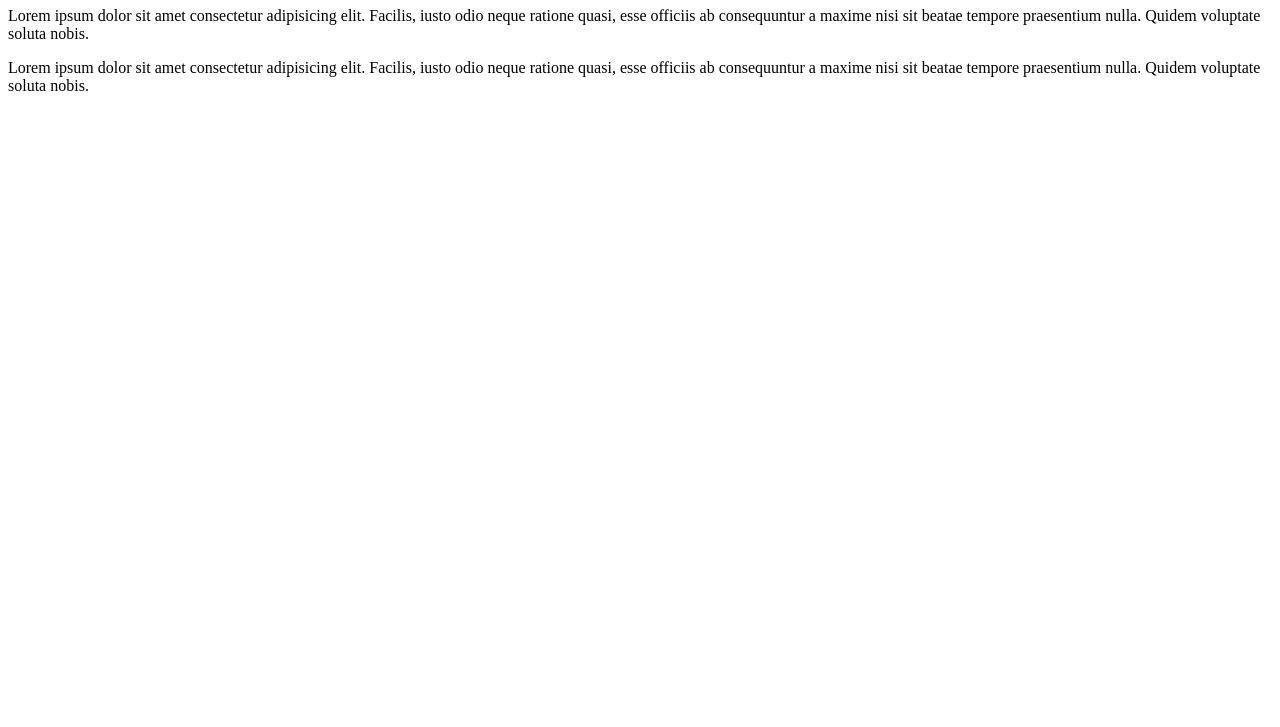
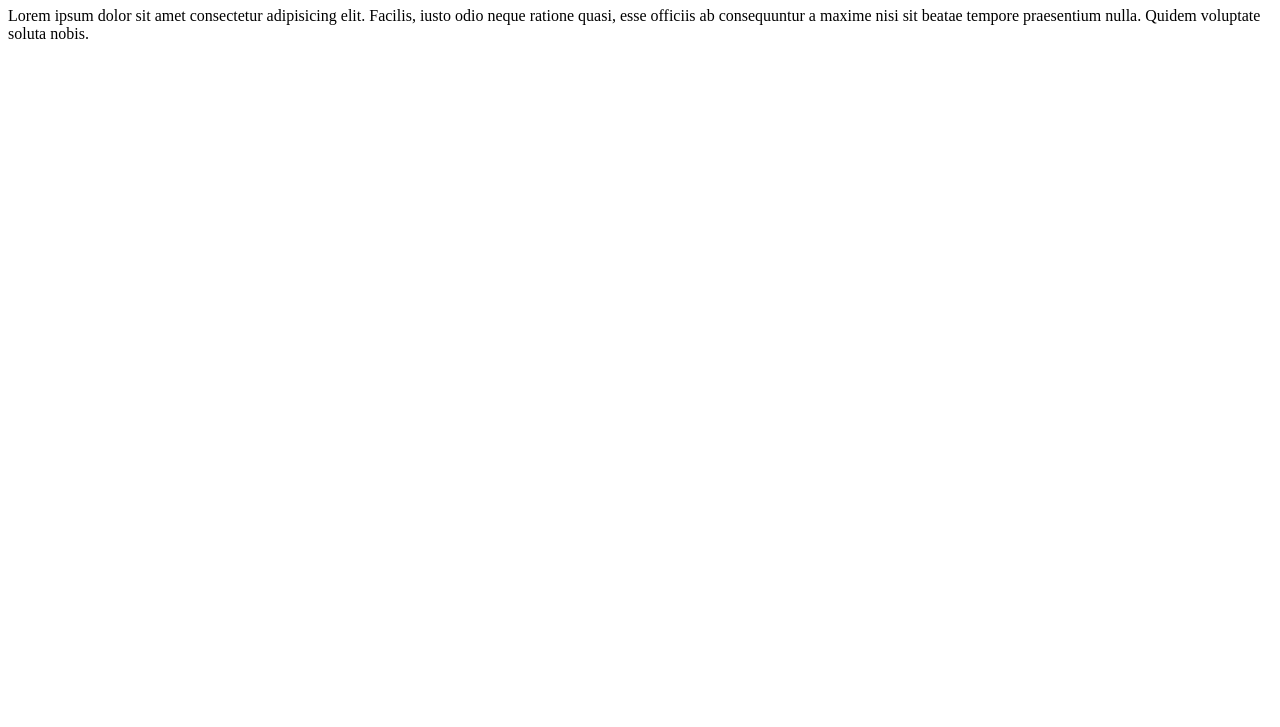
Before and after one commit to katebanban/git-test-2, a plain HTML site: page index.html in a window 1280 px wide. Shown: the part 73-800 px from the top of the page. Drawn offline with Linux system fonts and the light colour scheme.

Commit message:
5-th change

```diff
--- a/index.html
+++ b/index.html
@@ -11,9 +11,5 @@
 	<p>
 		Lorem ipsum dolor sit amet consectetur adipisicing elit. Facilis, iusto odio neque ratione quasi, esse officiis ab consequuntur a maxime nisi sit beatae tempore praesentium nulla. Quidem voluptate soluta nobis.
 	</p>
-
-	<p>
-		Lorem ipsum dolor sit amet consectetur adipisicing elit. Facilis, iusto odio neque ratione quasi, esse officiis ab consequuntur a maxime nisi sit beatae tempore praesentium nulla. Quidem voluptate soluta nobis.
-	</p>
 </body>
 </html>
```
